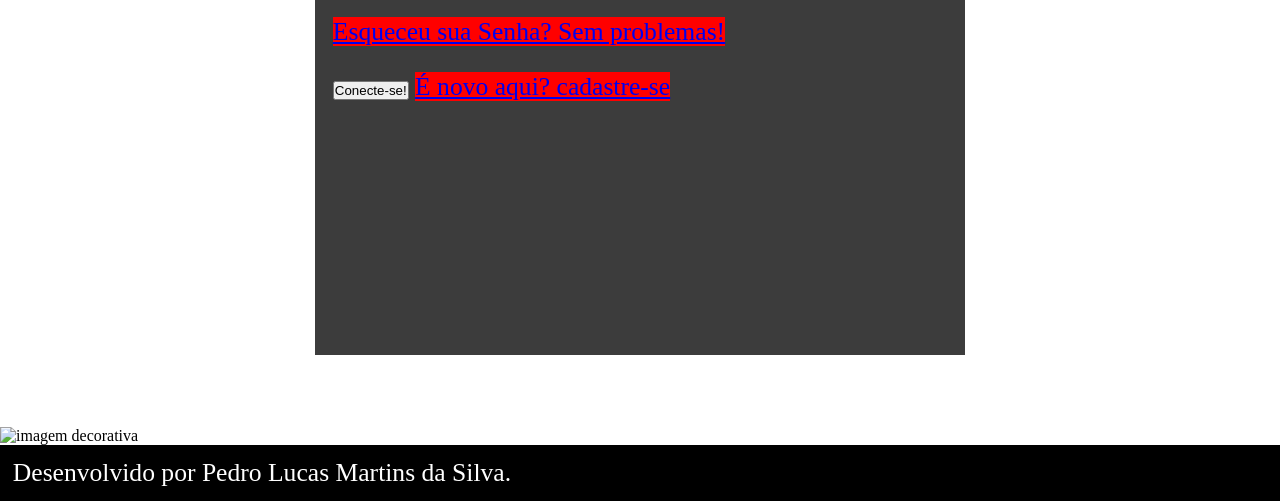
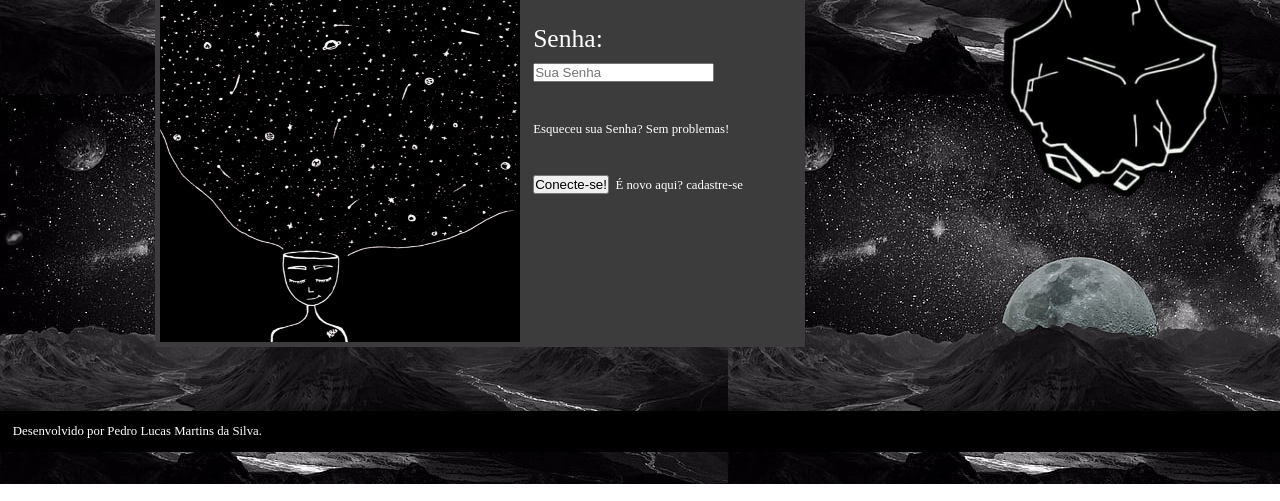
Before and after one commit to jip8/loginpage1, a plain HTML site: page index.html in a window 1280 px wide. Shown: the part 316-817 px from the top of the page. Drawn offline with Linux system fonts and the light colour scheme.

Commit message:
config img basicas

```diff
--- a/index.html
+++ b/index.html
@@ -16,7 +16,7 @@
     </header>
     <main>
         <div class="geral">
-            <img src="#" alt="imagem decorativa">
+            <img id="form" src="images/form.jpg" alt="imagem decorativa">
             <div>
                 <h2>Faça seu Login!</h2>
                 <form action="form.php">
@@ -36,10 +36,11 @@
                 </form>
             </div>
         </div>
+        <img id="front" src="images/frontedit.png" alt="imagem decorativa">
     </main>
-    <img src="#" alt="imagem decorativa">
+
     <footer>
-        <p>Desenvolvido por Pedro Lucas Martins da Silva.</p>
+        <p id="dev">Desenvolvido por Pedro Lucas Martins da Silva.</p>
     </footer>
 </body>
 </html>
--- a/styles/desktop.css
+++ b/styles/desktop.css
@@ -1,8 +1,4 @@
 @charset "UTF-8";
-
-body {
-
-}
 
 header {
     background-color: black;
@@ -12,13 +8,17 @@ h1 {
     color: white;
 }
 
+main {
+    display: flex;
+}
+
 .geral{
     background-color: rgb(60, 60, 60);
 
-    display: block;
+    display: flex;
     margin: auto;
-    margin-top: 8vh;
-    margin-bottom: 9vh;
+    margin-top: 7.05vh;
+    margin-bottom: 8vh;
     padding: 5px;
     height: 70vh;
     width: 50vw;
@@ -32,10 +32,14 @@ h2 {
     padding: 1vw;
 }
 
-img {
+img#form {
+    width: 75%;
+    height: 100%;
+}
 
-    height: 30vh;
-    width: 50vw;
+img#front {
+    width: 25%;
+    height: 25%;
 }
 
 p{
@@ -44,10 +48,16 @@ p{
     font-size: 2vw;
 }
 
+a {
+    font-size: 1vw;
+    text-decoration: none;
+    color: white;
+}
+
 footer {
     background-color: black;
 }
 
-a {
-    background-color: red;
+p#dev {
+    font-size: 1vw;
 }
--- a/styles/mobile.css
+++ b/styles/mobile.css
@@ -8,7 +8,7 @@ h1 {
     color: white;
 }
 
-div{
+.geral{
     background-color: rgb(60, 60, 60);
 
     display: block;
@@ -19,6 +19,15 @@ div{
     height: 72vh;
     width: 85vw;
 
+}
+
+img#form {
+    width: 100%;
+    height: 30%;
+}
+
+img#front {
+    display: none;
 }
 
 h2 {
@@ -34,6 +43,16 @@ p{
     font-size: 4vw;
 }
 
+a {
+    font-size: 3vw;
+    text-decoration: none;
+    color: white;
+}
+
 footer {
     background-color: black;
 }
+
+p#dev {
+    font-size: 1vw;
+}
--- a/styles/style.css
+++ b/styles/style.css
@@ -2,3 +2,7 @@
     margin: 0px;
     padding: 0px;
 }
+
+body {
+    background-image: url(../images/backgrd.jpg);
+}
```
